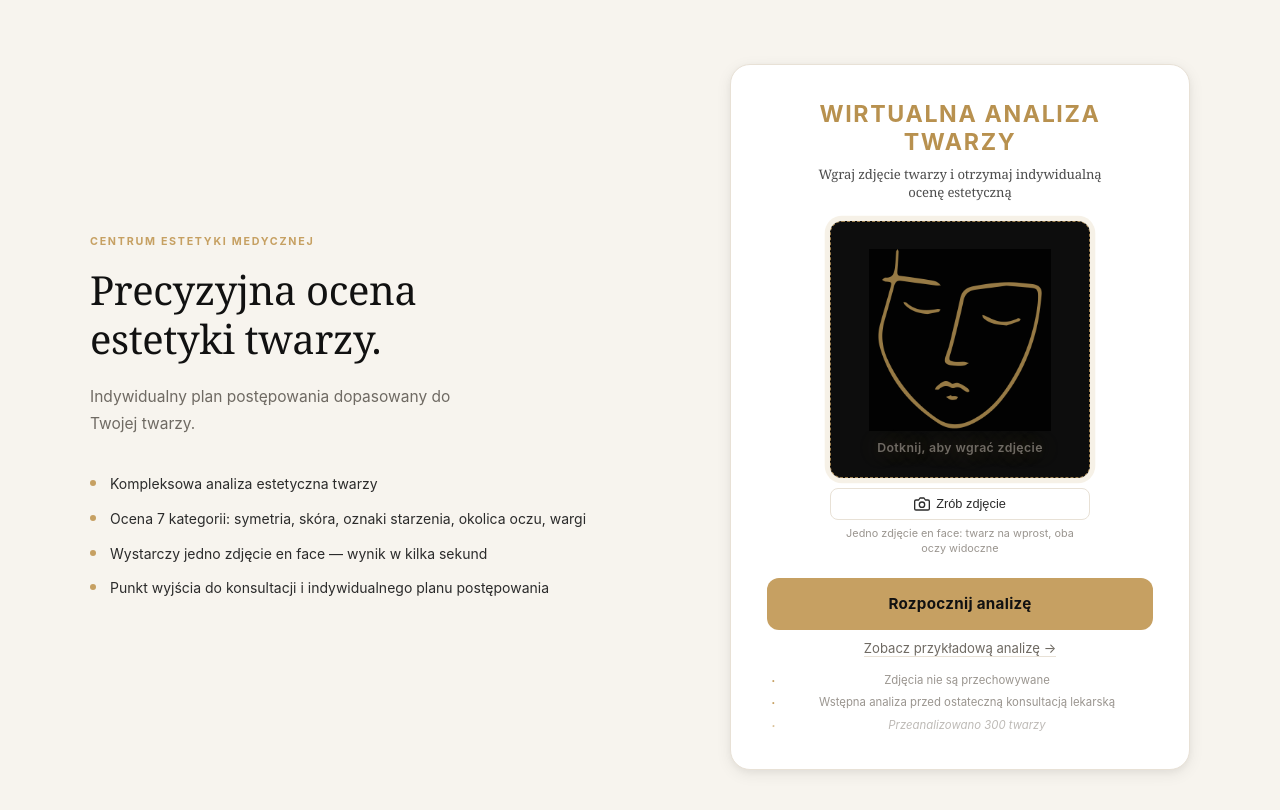
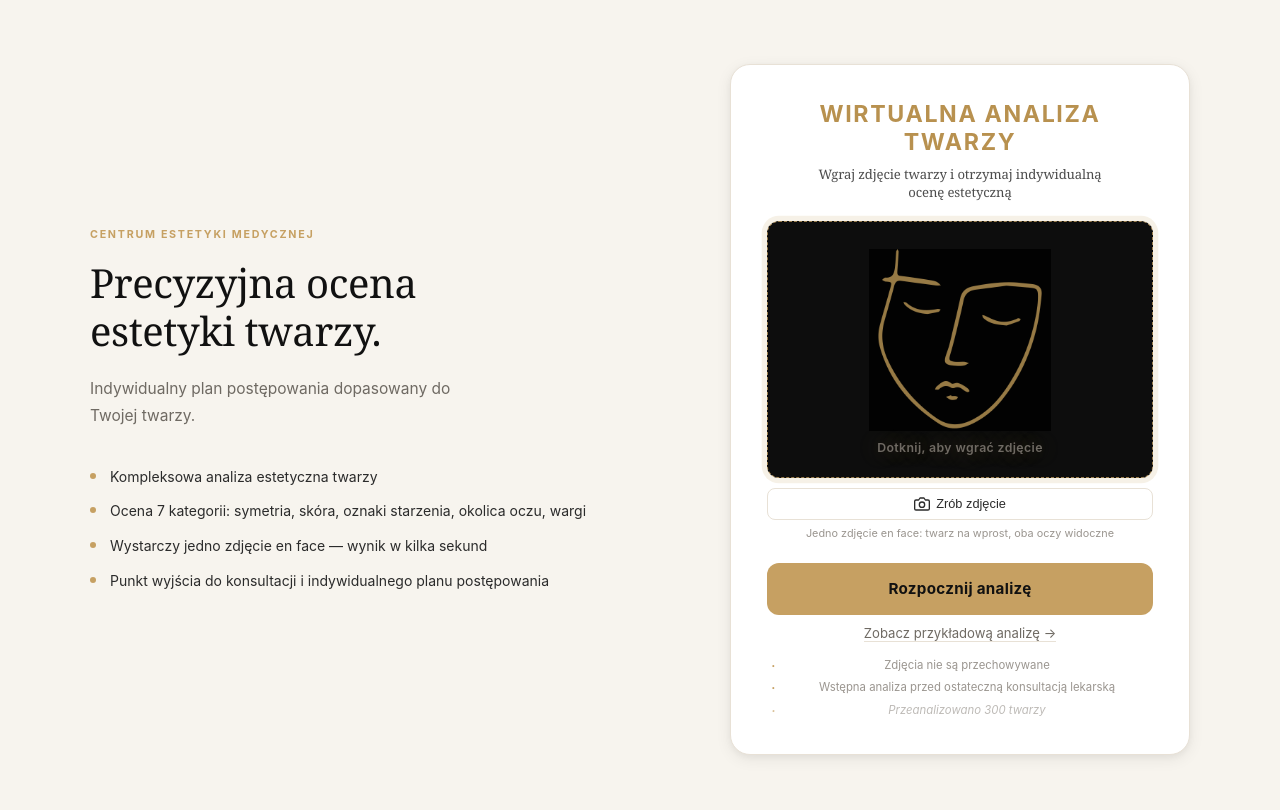
Before and after one commit to PiotrMD/face-analysis, a Flask app: page / in a window 1280 px wide. Shown: the part 87-897 px from the top of the page. Run offline with Flask 3, Linux system fonts and the light colour scheme.

Commit message:
Fix upload area width to match analyze button (remove max-width 260px)
Co-Authored-By: Claude Sonnet 4.6 <noreply@anthropic.com>

```diff
--- a/static/style.css
+++ b/static/style.css
@@ -340,9 +340,6 @@ body {
 
 .photo-grid--single {
     grid-template-columns: 1fr;
-    max-width: 260px;
-    margin-left: auto;
-    margin-right: auto;
 }
 
 .photo-upload { position: relative; }
```
